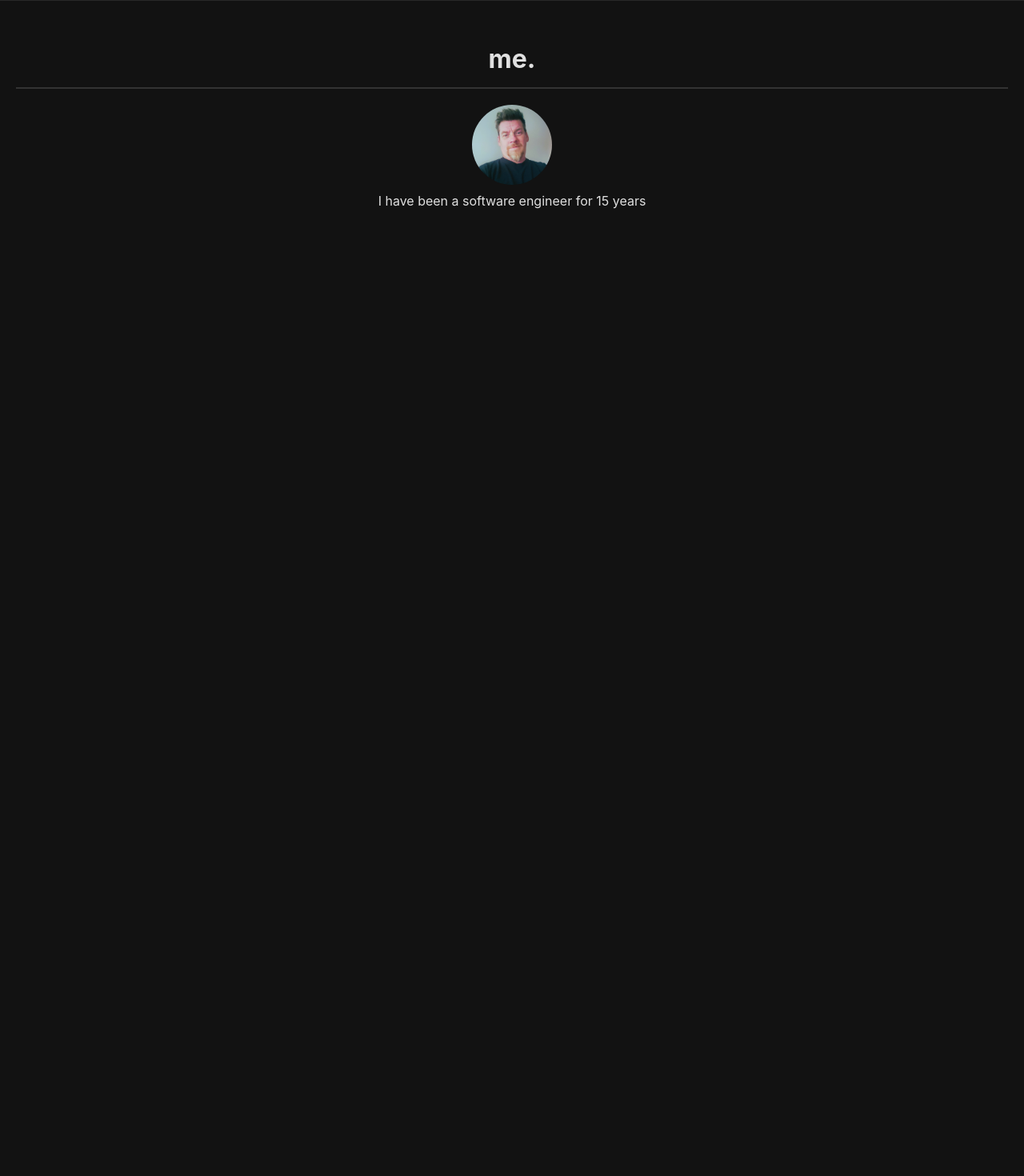
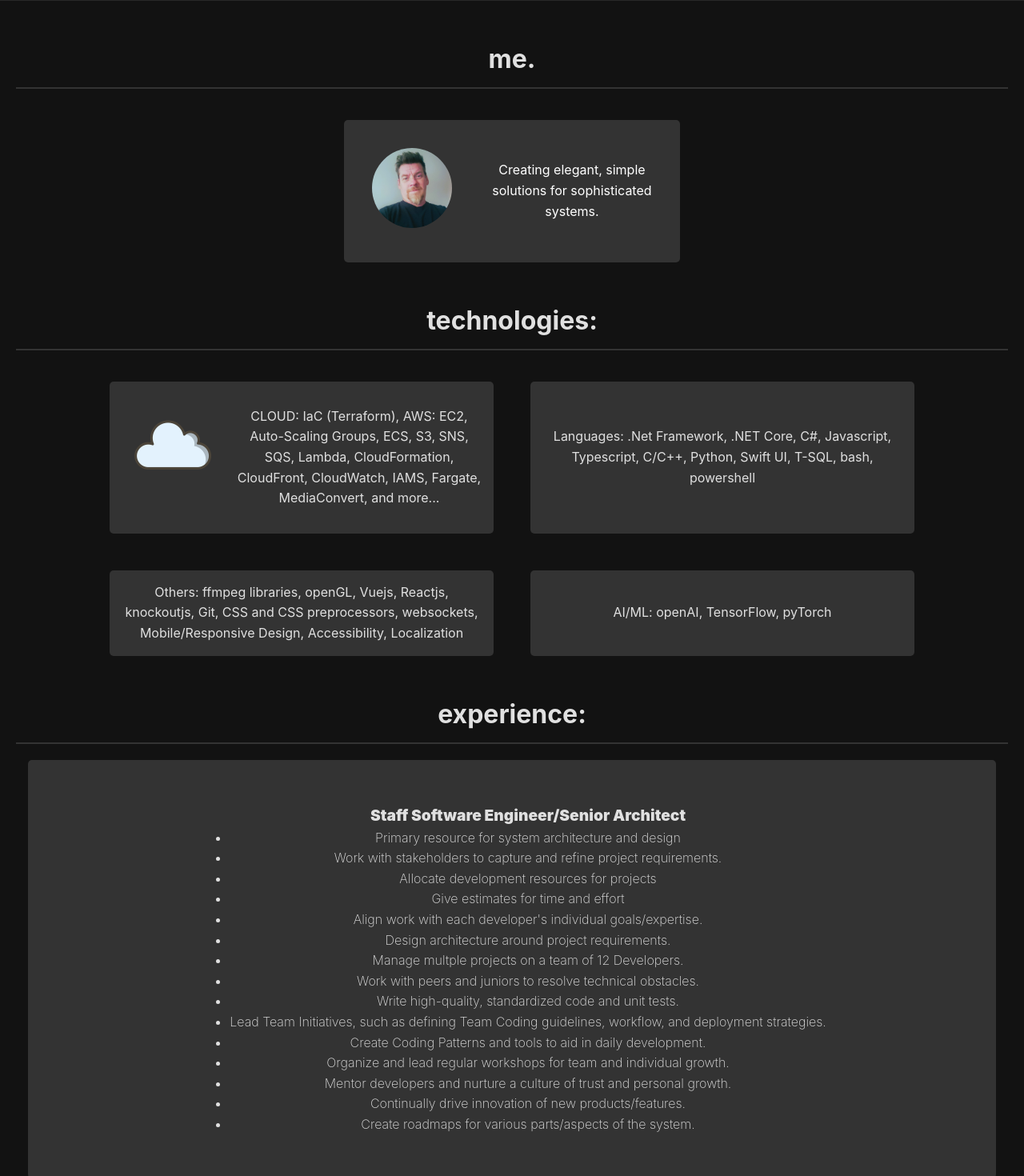
Before and after one commit to DarkTroubadour1/online-portfolio, a React (Create React App) app: page / in a window 1280 px wide. Shown: the part 220-1690 px from the top of the page at 80% size. Before the commit the page ends 800 px from the top, so only its background shows below. Built offline with nearby package versions, Linux system fonts and the light colour scheme.

Commit message:
feat: first pass at the About page (#1)

```diff
--- a/src/components/Header.js
+++ b/src/components/Header.js
@@ -5,7 +5,7 @@ function Header() {
     <div>
     <header style={headerStyle}>
         <h1>Joel Ramsey Gross</h1>
-        <p>Senior Software Architect - Engineer | Project Manager | Mentor</p>
+        <p>Staff Software Engineer - Senior Software Architect | Project Manager | Mentor</p>
     </header>
     </div>
   );
--- a/src/components/SelfPortrait.css
+++ b/src/components/SelfPortrait.css
@@ -7,6 +7,6 @@
 
 .portrait {
     padding: 15px;
-    margin-bottom: 15px;
+    margin: 15px;
     border-radius: 5px;
   };
--- a/src/pages/About.css
+++ b/src/pages/About.css
@@ -1,10 +1,95 @@
 .aboutStyle {
-    padding: 20px;
-  };
+  padding: 20px;
+  display: flex;
+  flex-direction: column;
+  align-items: center; /* Center all content blocks horizontally */
+}
 
-  .aboutContentStyle {
-    background-color: #c42b2b;
-    padding: 15px;
-    margin-bottom: 15px;
-    border-radius: 5px;
-  };
+.about-content {
+  background-color: #333;
+  padding: 35px;
+  margin: 15px;
+  border-radius: 5px;
+  display: flex;
+  align-items: center;
+  justify-content: center;
+  width: 350px;
+}
+
+.about-experience {
+  background-color: #333;
+  padding: 35px;
+  margin: 15px;
+  border-radius: 5px;
+  display: flex;
+  align-items: center;
+  justify-content: center;
+}
+
+.about-experience > ul {
+  font-size: larger;
+  font-weight: 900;
+}
+
+li {
+  font-size: medium;
+  font-weight: 200;
+}
+
+.about-text {
+  margin-left: 50px;
+  color: #fff;
+}
+
+.text-container {
+  display: block;
+}
+
+.content-group {
+  display: flex;
+  flex-wrap: wrap;
+  gap: 1rem; /* Add space between the blocks */
+  justify-content: center; /* Center the blocks within the row */
+  margin-top: 1.5rem;
+}
+
+.technologies-content {
+  background-color: #333;
+  padding: 15px;
+  margin: 15px;
+  border-radius: 5px;
+  display: flex;
+  align-items: center;
+  justify-content: center;
+  width: 450px;
+}
+
+.technologies-content img {
+  flex-shrink: 0;
+  margin-right: 1rem;
+}
+
+/* Media query for smaller screens */
+@media (max-width: 600px) {
+  .about-content {
+    width: 100%;
+  }
+
+  .technologies-content {
+    width: 100%;
+  }
+
+  .about-text {
+    margin-left: 20px;
+  }
+}
+
+@media (min-width: 600px) and (max-width: 900px) {
+  .content-group {
+    flex-direction: column; /* Stack items vertically */
+  }
+
+  .technologies-content {
+    width: 100%;
+  }
+}
--- a/src/pages/About.js
+++ b/src/pages/About.js
@@ -1,15 +1,57 @@
 import React from 'react';
+import SelfPortrait from '../components/SelfPortrait'
+
 import './About.css'
-import SelfPortrait from '../components/SelfPortrait'
 
 function About() {
   return (
     <div id="about" className="aboutStyle">
       <div>
+
         <h2 className="section-header">me.</h2>
-        <div className="aboutContentStyle">
-          <SelfPortrait />
-          <div>I have been a software engineer for 15 years</div>
+        <div className='content-group'>
+          <div className="about-content">
+            <SelfPortrait />
+            <span className='about-text'>Creating elegant, simple solutions for sophisticated systems.</span>
+          </div>
+        </div>
+
+        <h3 className="section-header">technologies:</h3>
+        <div className="content-group">
+          <div className="technologies-content">
+            <img style={{ width: 8 + 'rem', marginBottom: 2 + 'rem'}} src="/assets/cloud-icon.png" alt="" />
+            <span>CLOUD: IaC (Terraform), AWS: EC2, Auto-Scaling Groups, ECS, S3, SNS, SQS, Lambda, CloudFormation, CloudFront, CloudWatch, IAMS, Fargate, MediaConvert, and more...</span>
+          </div>
+          <div className="technologies-content">
+            <span>Languages: .Net Framework, .NET Core, C#, Javascript, Typescript, C/C++, Python, Swift UI, T-SQL, bash, powershell</span>
+          </div>
+          <div className="technologies-content">
+            <span>Others: ffmpeg libraries, openGL, Vuejs, Reactjs, knockoutjs, Git, CSS and CSS preprocessors, websockets, Mobile/Responsive Design, Accessibility, Localization</span>
+          </div>
+          <div className="technologies-content">
+            <span>AI/ML: openAI, TensorFlow, pyTorch</span>
+          </div>
+        </div>
+
+        <h3 className="section-header">experience:</h3>
+        <div className="about-experience">
+          <ul>Staff Software Engineer/Senior Architect
+            <li>Primary resource for system architecture and design</li>
+            <li>Work with stakeholders to capture and refine project requirements.</li>
+            <li>Allocate development resources for projects</li>
+            <li>Give estimates for time and effort</li>
+            <li>Align work with each developer's individual goals/expertise.</li>
+            <li>Design architecture around project requirements.</li>
+            <li>Manage multple projects on a team of 12 Developers.</li>
+            <li>Work with peers and juniors to resolve technical obstacles.</li>
+            <li>Write high-quality, standardized code and unit tests.</li>
+            <li>Lead Team Initiatives, such as defining Team Coding guidelines, workflow, and deployment strategies.</li>
+            <li>Create Coding Patterns and tools to aid in daily development.</li>
+            <li>Organize and lead regular workshops for team and individual growth.</li>
+            <li>Mentor developers and nurture a culture of trust and personal growth.</li>
+            <li>Continually drive innovation of new products/features.</li>
+            <li>Create roadmaps for various parts/aspects of the system.</li>
+          </ul>
         </div>
       </div>
     </div>
--- a/src/pages/Article.js
+++ b/src/pages/Article.js
@@ -1,6 +1,5 @@
 import React, { useEffect, useState } from 'react';
 import { useParams } from 'react-router-dom';
-import Header from '../components/Header';
 
 const Article = () => {
   const { slug } = useParams(); // This will get the slug from the URL
--- a/src/pages/Contact.js
+++ b/src/pages/Contact.js
@@ -16,13 +16,6 @@ function Contact() {
 
 const sectionStyle = {
   padding: '20px',
-};
-
-const sectionTitle = {
-  fontSize: '2em',
-  marginBottom: '20px',
-  borderBottom: '2px solid #333',
-  paddingBottom: '10px',
 };
 
 const formStyle = {
```
Also changed, not shown: public/assets/cloud-icon.png (added).
